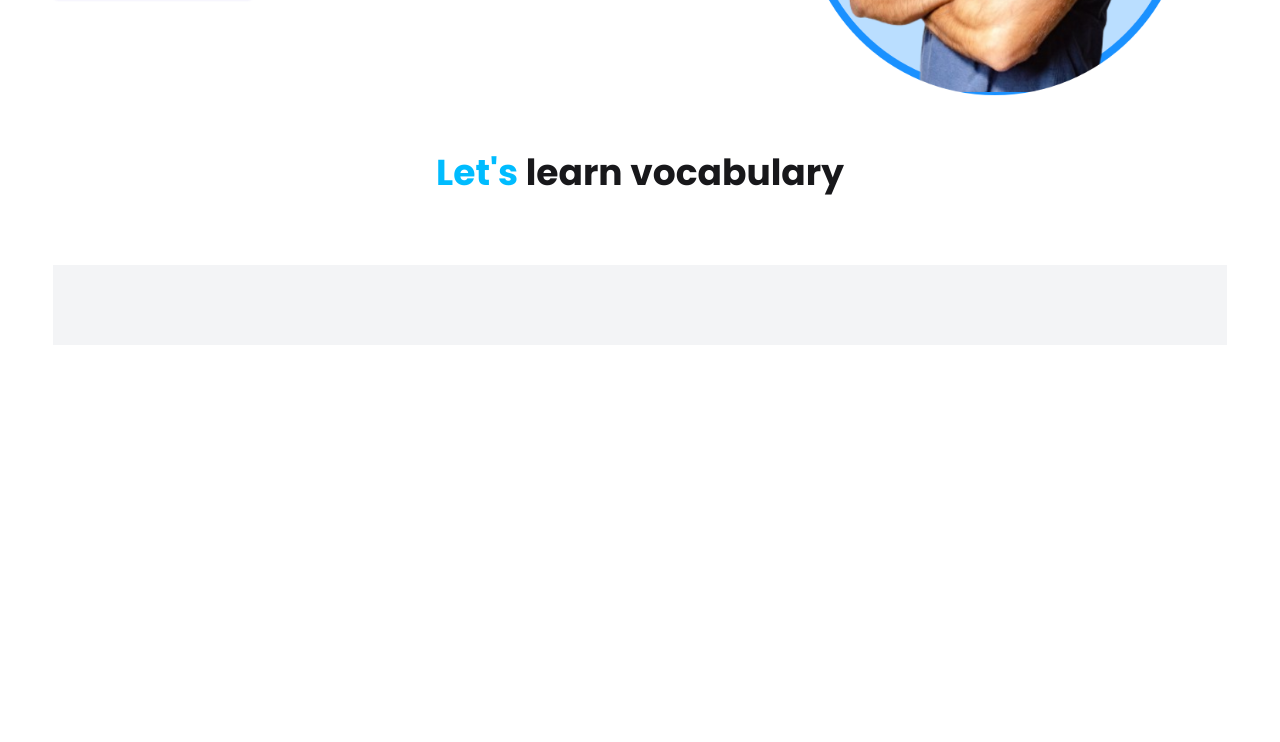
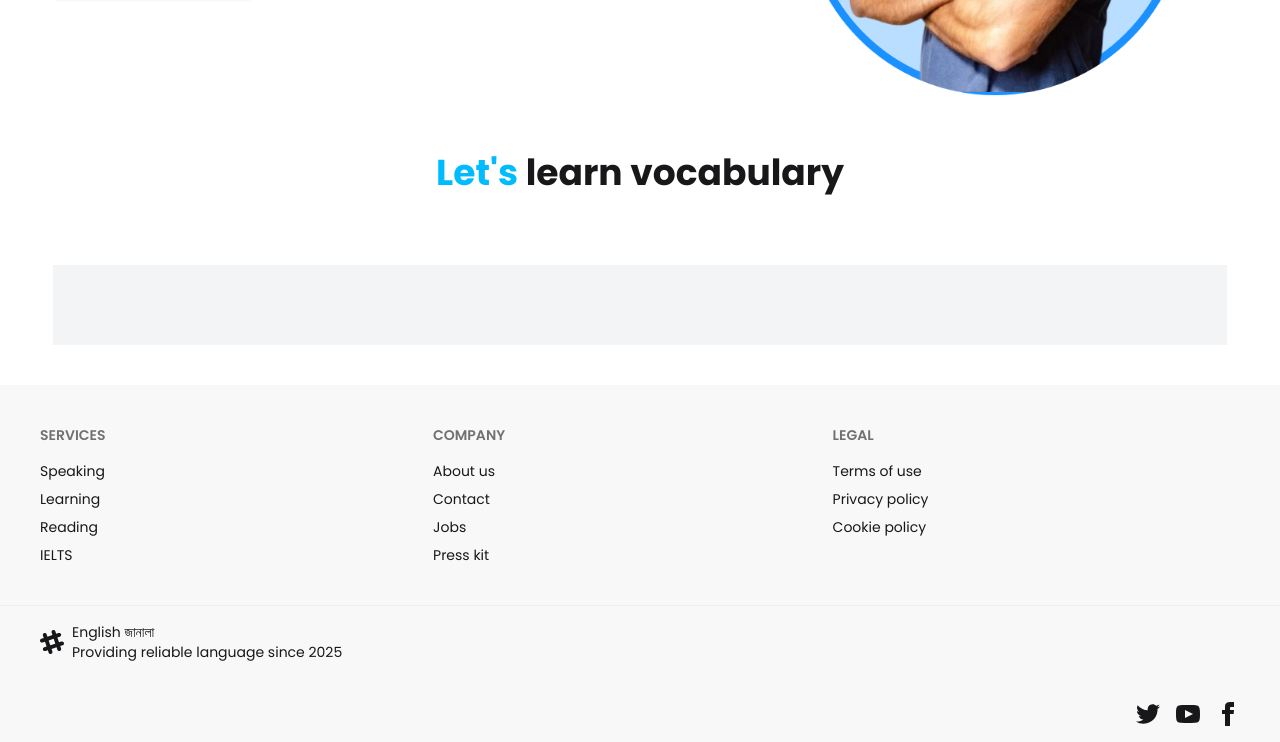
Before and after one commit to shrabon10/english-janala, a plain HTML site: page index.html in a window 1280 px wide. Shown: the part 524-1266 px from the top of the page. Before the commit the page ends 909 px from the top, so only its background shows below. Drawn offline with nearby package versions, Linux system fonts and the light colour scheme; no server answers.

Commit message:
Learning English & go Aborde

```diff
--- a/index.html
+++ b/index.html
@@ -173,6 +173,86 @@
 
 
 
+<footer class="footer sm:footer-horizontal bg-base-200 text-base-content p-10">
+  <nav>
+    <h6 class="footer-title">Services</h6>
+    <a class="link link-hover">Speaking</a>
+    <a class="link link-hover">Learning</a>
+    <a class="link link-hover">Reading</a>
+    <a class="link link-hover">IELTS</a>
+  </nav>
+  <nav>
+    <h6 class="footer-title">Company</h6>
+    <a class="link link-hover">About us</a>
+    <a class="link link-hover">Contact</a>
+    <a class="link link-hover">Jobs</a>
+    <a class="link link-hover">Press kit</a>
+  </nav>
+  <nav>
+    <h6 class="footer-title">Legal</h6>
+    <a class="link link-hover">Terms of use</a>
+    <a class="link link-hover">Privacy policy</a>
+    <a class="link link-hover">Cookie policy</a>
+  </nav>
+</footer>
+<footer class="footer bg-base-200 text-base-content border-base-300 border-t px-10 py-4">
+  <aside class="grid-flow-col items-center">
+    <svg
+      width="24"
+      height="24"
+      viewBox="0 0 24 24"
+      xmlns="http://www.w3.org/2000/svg"
+      fill-rule="evenodd"
+      clip-rule="evenodd"
+      class="fill-current">
+      <path
+        d="M22.672 15.226l-2.432.811.841 2.515c.33 1.019-.209 2.127-1.23 2.456-1.15.325-2.148-.321-2.463-1.226l-.84-2.518-5.013 1.677.84 2.517c.391 1.203-.434 2.542-1.831 2.542-.88 0-1.601-.564-1.86-1.314l-.842-2.516-2.431.809c-1.135.328-2.145-.317-2.463-1.229-.329-1.018.211-2.127 1.231-2.456l2.432-.809-1.621-4.823-2.432.808c-1.355.384-2.558-.59-2.558-1.839 0-.817.509-1.582 1.327-1.846l2.433-.809-.842-2.515c-.33-1.02.211-2.129 1.232-2.458 1.02-.329 2.13.209 2.461 1.229l.842 2.515 5.011-1.677-.839-2.517c-.403-1.238.484-2.553 1.843-2.553.819 0 1.585.509 1.85 1.326l.841 2.517 2.431-.81c1.02-.33 2.131.211 2.461 1.229.332 1.018-.21 2.126-1.23 2.456l-2.433.809 1.622 4.823 2.433-.809c1.242-.401 2.557.484 2.557 1.838 0 .819-.51 1.583-1.328 1.847m-8.992-6.428l-5.01 1.675 1.619 4.828 5.011-1.674-1.62-4.829z"></path>
+    </svg>
+    <p>
+     English জানালা
+      <br />
+      Providing reliable language since 2025
+    </p>
+  </aside>
+  <nav class="md:place-self-center md:justify-self-end">
+    <div class="grid grid-flow-col gap-4">
+      <a>
+        <svg
+          xmlns="http://www.w3.org/2000/svg"
+          width="24"
+          height="24"
+          viewBox="0 0 24 24"
+          class="fill-current">
+          <path
+            d="M24 4.557c-.883.392-1.832.656-2.828.775 1.017-.609 1.798-1.574 2.165-2.724-.951.564-2.005.974-3.127 1.195-.897-.957-2.178-1.555-3.594-1.555-3.179 0-5.515 2.966-4.797 6.045-4.091-.205-7.719-2.165-10.148-5.144-1.29 2.213-.669 5.108 1.523 6.574-.806-.026-1.566-.247-2.229-.616-.054 2.281 1.581 4.415 3.949 4.89-.693.188-1.452.232-2.224.084.626 1.956 2.444 3.379 4.6 3.419-2.07 1.623-4.678 2.348-7.29 2.04 2.179 1.397 4.768 2.212 7.548 2.212 9.142 0 14.307-7.721 13.995-14.646.962-.695 1.797-1.562 2.457-2.549z"></path>
+        </svg>
+      </a>
+      <a>
+        <svg
+          xmlns="http://www.w3.org/2000/svg"
+          width="24"
+          height="24"
+          viewBox="0 0 24 24"
+          class="fill-current">
+          <path
+            d="M19.615 3.184c-3.604-.246-11.631-.245-15.23 0-3.897.266-4.356 2.62-4.385 8.816.029 6.185.484 8.549 4.385 8.816 3.6.245 11.626.246 15.23 0 3.897-.266 4.356-2.62 4.385-8.816-.029-6.185-.484-8.549-4.385-8.816zm-10.615 12.816v-8l8 3.993-8 4.007z"></path>
+        </svg>
+      </a>
+      <a>
+        <svg
+          xmlns="http://www.w3.org/2000/svg"
+          width="24"
+          height="24"
+          viewBox="0 0 24 24"
+          class="fill-current">
+          <path
+            d="M9 8h-3v4h3v12h5v-12h3.642l.358-4h-4v-1.667c0-.955.192-1.333 1.115-1.333h2.885v-5h-3.808c-3.596 0-5.192 1.583-5.192 4.615v3.385z"></path>
+        </svg>
+      </a>
+    </div>
+  </nav>
+</footer>
+
 
 
         <script src="./script/index.js"></script>
--- a/script/index.js
+++ b/script/index.js
@@ -12,21 +12,6 @@ const loadLevelWord = (id) =>{
 
 }
 
-// id
-// :
-// 81
-// level
-// :
-// 1
-// meaning
-// :
-// "বল"
-// pronunciation
-// :
-// "বল"
-// word
-// :
-// "Ball"
 
 const displayLevelWard = (words) => {
     const wardContainer = document.getElementById("ward-container")
@@ -37,7 +22,7 @@ const displayLevelWard = (words) => {
 
     const card = document.createElement("div")
     card.innerHTML = `
-    <div class="bg-white rounded-xl shadow-sm text-center py-10 px-3 space-y-4">
+    <div class="bg-white rounded-xl shadow-sm text-center py-10 px-5 space-y-4">
                 <h2 class="font-bold text-2xl">${word.word}</h2>
                 <p class="font-semibold">Meaning / pronunciation</p>
                 <div class="text-2xl font-medium font-bangla">
@@ -63,17 +48,18 @@ const displayLevelWard = (words) => {
 
 
 const displayLessons = (lessons) =>{
+    //   1. get the container & empty
     const levelContainer = document.getElementById("level-container")
     levelContainer.innerHTML = ""
-
+     //   2. get into evey lessons
     for (let lesson of lessons){
-
+     // 3. create Element
         const btnDiv = document.createElement("div")
         btnDiv.innerHTML = `
         <button onclick="loadLevelWord(${lesson.level_no})" class="btn btn-outline btn-primary">
         <i class="fa-solid fa-book-open"></i>Lessons - ${lesson.level_no}
         </button>`;
-
+    //         4. append into container
         levelContainer.append(btnDiv)
 
 
```
